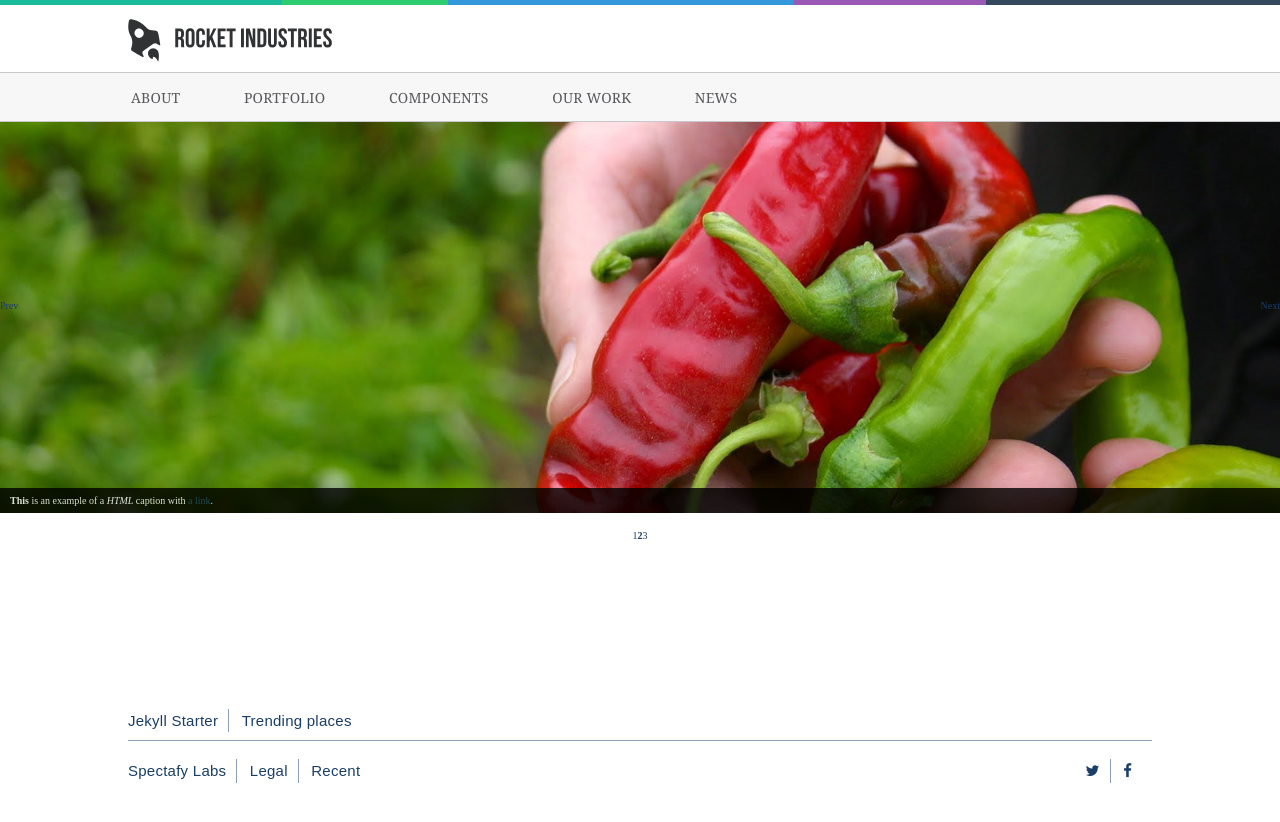
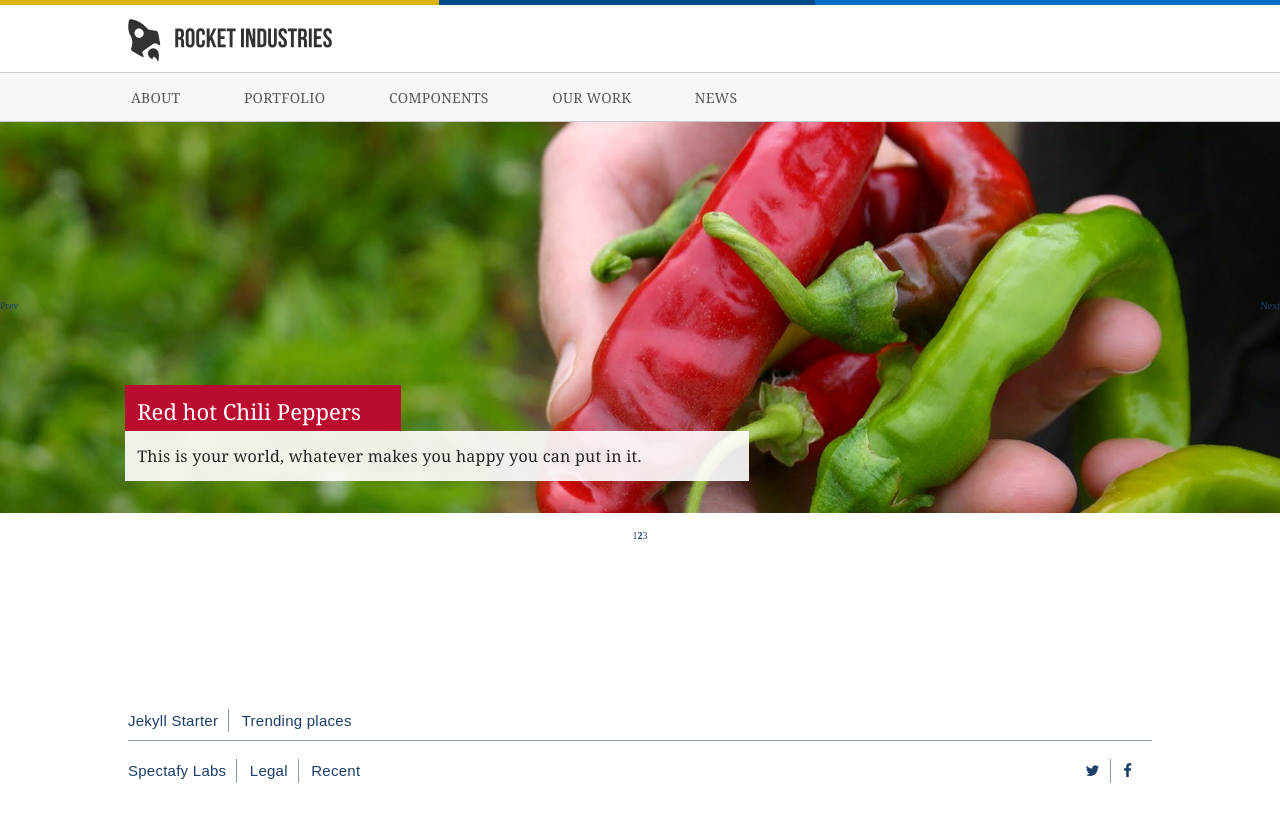
Before and after one commit to ucdavis/jekyll-starter, a Jekyll site: the page built from index.html, in a window 1280 px wide. Shown: the top 822 px of the page. Built offline with Jekyll 4.4.1, drawn with Linux system fonts in a browser that asks for light colours; nearby versions of some CDN libraries.

Commit message:
slider work

```diff
--- a/_sass/_dependencies.scss
+++ b/_sass/_dependencies.scss
@@ -210,7 +210,7 @@ html {
   }
 
   &:before {
-    $equal-stops: #1abc9c #2ecc71 #3498db #9b59b6 #34495e;
+    $equal-stops: #DDB307 #004B85 #016FC4;
 
     // Equal stops
     // background: stripes($equal-stops, $direction);
--- a/_sass/_nivoslider.scss
+++ b/_sass/_nivoslider.scss
@@ -7,107 +7,161 @@
  * http://www.opensource.org/licenses/mit-license.php
  */
 
+
 /* The Nivo Slider styles */
+
 .nivoSlider {
-  position:relative;
-  width:100%;
-  height:auto;
+    position: relative;
+    width: 100%;
+    height: auto;
     overflow: hidden;
 }
+
 .nivoSlider img {
-  position:absolute;
-  top:0px;
-  left:0px;
+    position: absolute;
+    top: 0px;
+    left: 0px;
     max-width: none;
 }
+
 .nivo-main-image {
     display: block !important;
     position: relative !important;
     width: 100% !important;
 }
 
+
 /* If an image is wrapped in a link */
+
 .nivoSlider a.nivo-imageLink {
-  position:absolute;
-  top:0px;
-  left:0px;
-  width:100%;
-  height:100%;
-  border:0;
-  padding:0;
-  margin:0;
-  z-index:6;
-  display:none;
-  background:white;
-  filter:alpha(opacity=0);
-  opacity:0;
+    position: absolute;
+    top: 0px;
+    left: 0px;
+    width: 100%;
+    height: 100%;
+    border: 0;
+    padding: 0;
+    margin: 0;
+    z-index: 6;
+    display: none;
+    background: white;
+    filter: alpha(opacity=0);
+    opacity: 0;
 }
+
+
 /* The slices and boxes in the Slider */
+
 .nivo-slice {
-  display:block;
-  position:absolute;
-  z-index:5;
-  height:100%;
-  top:0;
+    display: block;
+    position: absolute;
+    z-index: 5;
+    height: 100%;
+    top: 0;
 }
+
 .nivo-box {
-  display:block;
-  position:absolute;
-  z-index:5;
-  overflow:hidden;
+    display: block;
+    position: absolute;
+    z-index: 5;
+    overflow: hidden;
 }
-.nivo-box img { display:block; }
+
+.nivo-box img {
+    display: block;
+}
+
 
 /* Caption styles */
+
 .nivo-caption {
-  position:absolute;
-  left:0px;
-  bottom:0px;
-  background:#000;
-  color:#fff;
-  width:100%;
-  z-index:8;
-  padding: 5px 10px;
-  opacity: 0.8;
+    position: absolute;
+    left: 0px;
+    bottom: 0px;
+    background: #fff;
+    color: $primary-font;
+    width: auto;
+    z-index: 8;
+    padding: 1% 2%;
     overflow: hidden;
     display: none;
-  -moz-opacity: 0.8;
-  filter:alpha(opacity=8);
-  -webkit-box-sizing: border-box; /* Safari/Chrome, other WebKit */
-  -moz-box-sizing: border-box;    /* Firefox, other Gecko */
-  box-sizing: border-box;         /* Opera/IE 8+ */
+    -webkit-box-sizing: border-box;
+    /* Safari/Chrome, other WebKit */
+    -moz-box-sizing: border-box;
+    /* Firefox, other Gecko */
+    box-sizing: border-box;
+    /* Opera/IE 8+ */
+    max-width: 650px;
+    //theme
+    width: 55%;
+    text-align: left;
+    background-color: rgba(255, 255, 255, 0.01);
+    padding: .8em 1em;
+    height: auto;
+    bottom: 2%;
+    position: absolute;
+    z-index: 100;
+    left: 9%;
+    h2 {
+        font-size: 2.2rem;
+        font-weight: 200;
+        color: #FFF;
+        margin-bottom: 0px;
+        background-color: #BA0C2F;
+        display: inline-block;
+        line-height: 1.3;
+        padding: 12px 40px 6px 12px;
+        max-width: 45rem;
     }
-.nivo-caption p {
-  padding:5px;
-  margin:0;
+    p {
+        font-size: 1.6rem;
+        padding: 12px;
+        background-color: rgba(255, 255, 255, 0.9);
+        max-width: 60rem;
+        color: #242424;
+        font-family: "ff-tisa-web-pro", Georgia, serif;
+        margin-top:0px;
     }
+}
+
 .nivo-caption a {
-  display:inline !important;
+    display: inline !important;
 }
+
 .nivo-html-caption {
-    display:none;
+    display: none;
 }
+
+
 /* Direction nav styles (e.g. Next & Prev) */
+
 .nivo-directionNav a {
-  position:absolute;
-  top:45%;
-  z-index:9;
-  cursor:pointer;
+    position: absolute;
+    top: 45%;
+    z-index: 9;
+    cursor: pointer;
 }
+
 .nivo-prevNav {
-  left:0px;
+    left: 0px;
 }
+
 .nivo-nextNav {
-  right:0px;
+    right: 0px;
 }
+
+
 /* Control nav styles (e.g. 1,2,3...) */
+
 .nivo-controlNav {
-  text-align:center;
+    text-align: center;
     padding: 15px 0;
 }
+
 .nivo-controlNav a {
-  cursor:pointer;
+    cursor: pointer;
 }
+
 .nivo-controlNav a.active {
-  font-weight:bold;
+    font-weight: bold;
 }
--- a/index.html
+++ b/index.html
@@ -8,13 +8,17 @@ layout: default
                 <img src="media/slide3.jpg" data-thumb="images/nemo.jpg" title="#htmlcaption3"/>
             </div>
             <div id="htmlcaption1" class="nivo-html-caption">
-                <strong>This</strong> is an example of a <em>HTML</em> caption with <a href="#">a link</a>.
+                <h2>Beets are Life</h2>
+                <p>Titanium white, Thalo green, Prussian blue, Van Dyke brown, Alizarin crimson, Sap green, Cad yellow, and Permanent red.</p>
             </div>
             <div id="htmlcaption2" class="nivo-html-caption">
-                <strong>This</strong> is an example of a <em>HTML</em> caption with <a href="#">a link</a>.
+                <h2>Red hot Chili Peppers</h2>
+                <p>This is your world, whatever makes you happy you can put in it.</p>
             </div>
             <div id="htmlcaption3" class="nivo-html-caption">
-                <strong>This</strong> is an example of a <em>HTML</em> caption with <a href="#">a link</a>.
+                <h2>Prussian blue</h2><p>
+                You can create the world you want to see and be a part of
+                </p>
             </div>
 <div id="htmlcaption" class="nivo-html-caption">
     <strong>This</strong> is an example of a <em>HTML</em> caption with <a href="#">a link</a>.
```
Also changed, not shown: 3 other files. Lines whose indentation alone changed are shown as unchanged.
